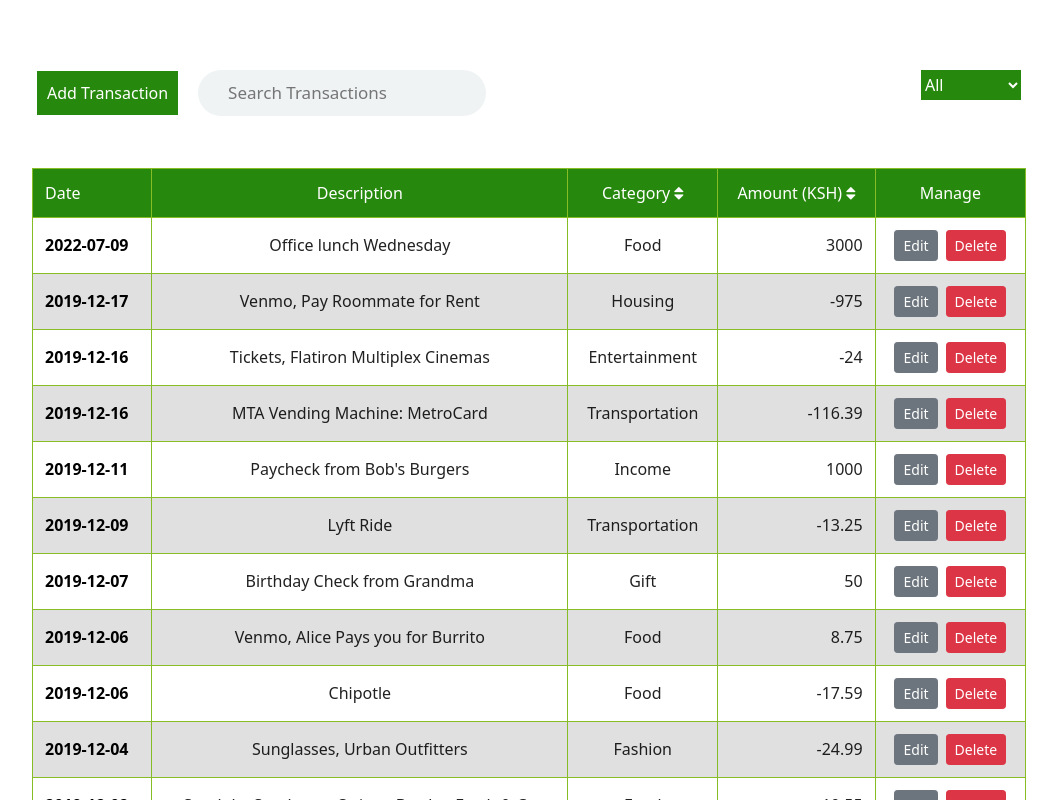
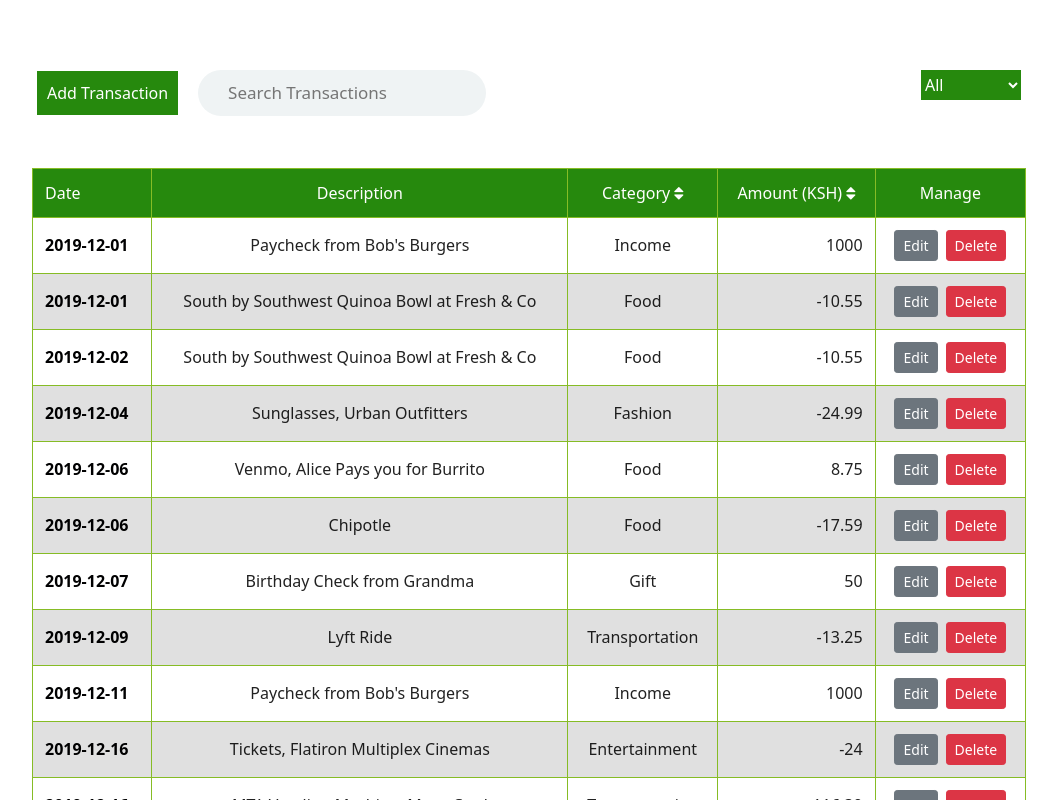
Before and after one commit to john-maluki/bank-of-flatiron, a React (Create React App) app: page / in a window 1280 px wide. Shown: the top 800 px of the page, without its empty margins (111-1168 px from the left). Built offline with nearby package versions, Linux system fonts and the light colour scheme; data requests are answered from the project's data file.

Commit message:
Enable sorting by category and amount column

```diff
--- a/src/App.js
+++ b/src/App.js
@@ -3,10 +3,7 @@ import React, { useEffect, useState } from "react";
 import "./App.css";
 import TransactionForm from "./components/TransactionForm";
 import TransactionTable from "./components/TransactionTable";
-import {
-  MAIN_API_URL,
-  sortTransanctionsByDate,
-} from "./components/utils/utils";
+import { MAIN_API_URL } from "./components/utils/utils";
 import CategoryFilter from "./components/CategoryFilter";
 import TransactionSearch from "./components/TransactionSearch";
 import LoadingSpinner from "./components/LoadingSpinner";
@@ -17,6 +14,8 @@ function App() {
   const [categoryValue, setCategoryValue] = useState("All");
   const [searchValue, setSearchValue] = useState("");
   const [isLoading, setIsLoading] = useState(false);
+  const [isSortedByAmount, setIsSortedByAmount] = useState(false);
+  const [isSortedByCategory, setIsSortedByCategory] = useState(false);
   const [hasError, setHasError] = useState(false);
   const [formData, setFormData] = useState({
     id: null,
@@ -156,7 +155,53 @@ function App() {
       transaction.description.toLowerCase().includes(searchValue.toLowerCase())
     );
 
-  const sortedTransactionByDate = sortTransanctionsByDate(filteredTransactions);
+  const sortTransansactionByAmount = () => {
+    const trans = [...transactions].sort((aTran, bTran) => {
+      if (!isSortedByAmount) {
+        return aTran.amount - bTran.amount;
+      } else {
+        return bTran.amount - aTran.amount;
+      }
+    });
+    setTransactions(trans);
+    setIsSortedByAmount(!isSortedByAmount);
+  };
+
+  const sortTransansactionByCategory = () => {
+    const trans = [...transactions].sort((aTran, bTran) => {
+      const aCategory = aTran.category.toUpperCase(); // ignore upper and lowercase
+      const bCategory = bTran.category.toUpperCase(); // ignore upper and lowercase
+      if (!isSortedByCategory) {
+        if (aCategory < bCategory) {
+          return -1;
+        }
+        if (aCategory > bCategory) {
+          return 1;
+        }
+      } else {
+        if (aCategory < bCategory) {
+          return 1;
+        }
+        if (aCategory > bCategory) {
+          return -1;
+        }
+      }
+
+      // category must be equal
+      return 0;
+    });
+    setTransactions(trans);
+    setIsSortedByCategory(!isSortedByCategory);
+  };
+
+  const sortTransanction = (key) => {
+    if (key === "amount") {
+      sortTransansactionByAmount();
+    } else {
+      // sort by category
+      sortTransansactionByCategory();
+    }
+  };
 
   return (
     <div className="app-container">
@@ -189,9 +234,10 @@ function App() {
           <LoadingSpinner />
         ) : !hasError ? (
           <TransactionTable
-            transactions={sortedTransactionByDate}
+            transactions={filteredTransactions}
             onTransactionUpdate={onTransactionUpdate}
             onTransactionDelete={onTransactionDelete}
+            sortTransanction={sortTransanction}
           />
         ) : (
           <p className="center">Check your network connection!!!</p>
--- a/src/components/TransactionTable.js
+++ b/src/components/TransactionTable.js
@@ -6,12 +6,13 @@ const TransactionTable = ({
   transactions,
   onTransactionUpdate,
   onTransactionDelete,
+  sortTransanction,
 }) => {
   return (
     <div className="container transaction-table">
       <table className="responsive-table">
         <caption>Displays a list of your recent bank transactions</caption>
-        <TransactionTableHeader />
+        <TransactionTableHeader sortTransanction={sortTransanction} />
         <TransactionTableBody
           transactions={transactions}
           onTransactionUpdate={onTransactionUpdate}
--- a/src/components/TransactionTableHeader.js
+++ b/src/components/TransactionTableHeader.js
@@ -1,19 +1,29 @@
 import React from "react";
 
-const TransactionTableHeader = () => {
+const TransactionTableHeader = ({ sortTransanction }) => {
   return (
     <thead>
       <tr>
         <th scope="col">Date</th>
         <th scope="col">Description</th>
         <th scope="col">
-          <div>
-            Category <i className="fa fa-sort" aria-hidden="true"></i>
+          <div className="trans-sort">
+            Category{" "}
+            <i
+              className="fa fa-sort"
+              aria-hidden="true"
+              onClick={() => sortTransanction("category")}
+            ></i>
           </div>
         </th>
         <th scope="col">
-          <div>
-            Amount (KSH) <i className="fa fa-sort" aria-hidden="true"></i>
+          <div className="trans-sort">
+            Amount (KSH){" "}
+            <i
+              className="fa fa-sort"
+              aria-hidden="true"
+              onClick={() => sortTransanction("amount")}
+            ></i>
           </div>
         </th>
         <th scope="col">Manage</th>
--- a/src/index.css
+++ b/src/index.css
@@ -122,3 +122,8 @@ button {
   margin: 20%;
   opacity: 0.6;
 }
+
+/* Transaction sort */
+.trans-sort i {
+  cursor: pointer;
+}
```
